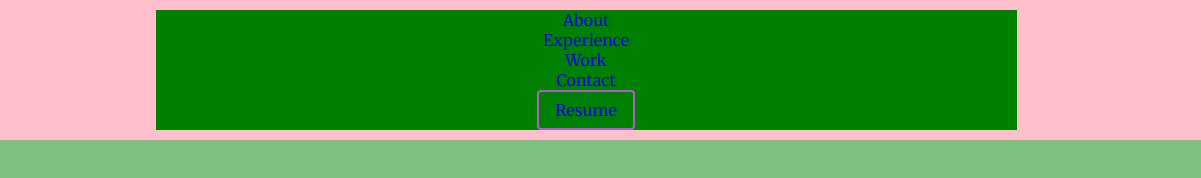
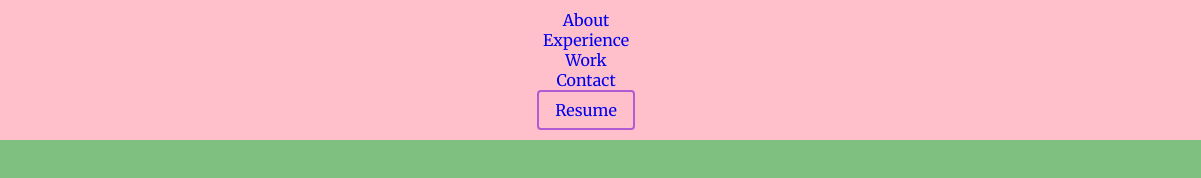
Before and after one commit to omegapaulo/omegapaulo-ws, a website with bundled scripts: page frontend/static/index.html in a window 1280 px wide. Shown: the full height of the page, 79-1280 px from the left. Built offline with nearby package versions, Linux system fonts and the light colour scheme.

Commit message:
Changed some css

```diff
--- a/frontend/static/css/main.css
+++ b/frontend/static/css/main.css
@@ -111,7 +111,6 @@ body {
 
 .logo img {
     width: 50px;
-    /* margin: 1rem; */
 }
 
 nav {
@@ -121,7 +120,6 @@ nav {
     justify-content: space-between;
     align-items: center;
     font-size: 1.6rem;
-    background-color: green;
 }
 nav a:last-child {
     border: 2px solid var(--accent-color);
```
